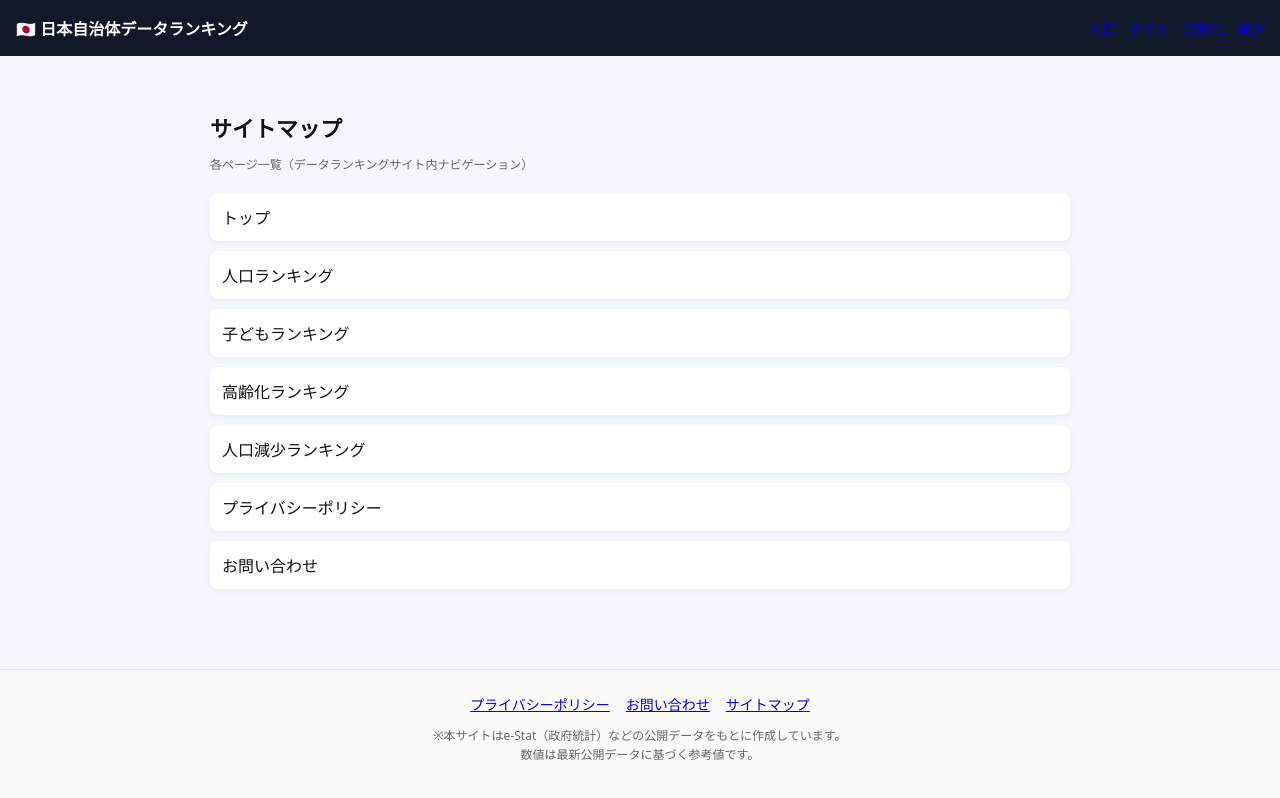
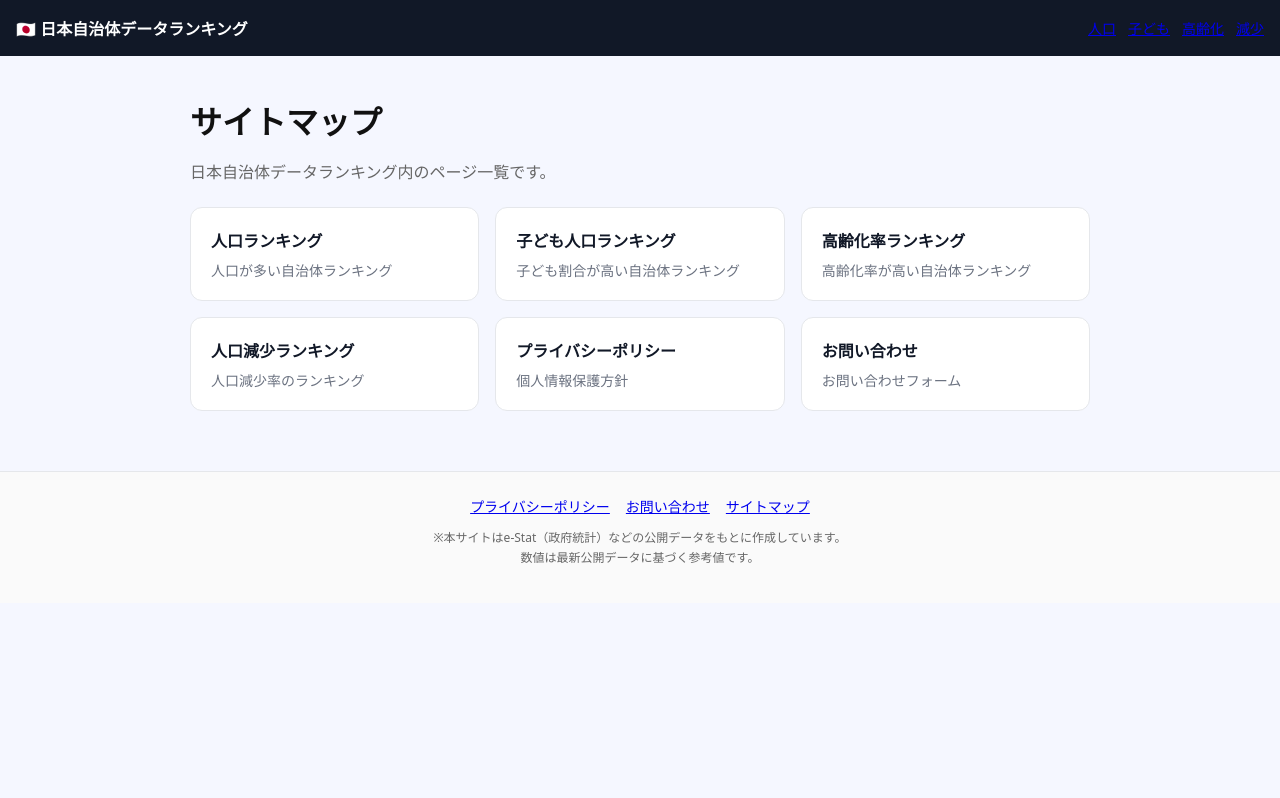
Before and after one commit to OW-beep/japan-data-site, a Next.js app: page /sitemap in a window 1280 px wide. Built offline with nearby package versions, Linux system fonts and the light colour scheme.

Commit message:
update site

```diff
--- a/app/sitemap/page.tsx
+++ b/app/sitemap/page.tsx
@@ -1,28 +1,61 @@
 import Link from "next/link";
 
 const pages = [
-  { href: "/", label: "トップ" },
-  { href: "/ranking/population", label: "人口ランキング" },
-  { href: "/ranking/child", label: "子どもランキング" },
-  { href: "/ranking/aging", label: "高齢化ランキング" },
-  { href: "/ranking/decline", label: "人口減少ランキング" },
-  { href: "/privacy", label: "プライバシーポリシー" },
-  { href: "/contact", label: "お問い合わせ" },
+  {
+    title: "人口ランキング",
+    href: "/ranking/population",
+    desc: "人口が多い自治体ランキング",
+  },
+  {
+    title: "子ども人口ランキング",
+    href: "/ranking/child",
+    desc: "子ども割合が高い自治体ランキング",
+  },
+  {
+    title: "高齢化率ランキング",
+    href: "/ranking/aging",
+    desc: "高齢化率が高い自治体ランキング",
+  },
+  {
+    title: "人口減少ランキング",
+    href: "/ranking/decline",
+    desc: "人口減少率のランキング",
+  },
+  {
+    title: "プライバシーポリシー",
+    href: "/privacy",
+    desc: "個人情報保護方針",
+  },
+  {
+    title: "お問い合わせ",
+    href: "/contact",
+    desc: "お問い合わせフォーム",
+  },
 ];
 
-export default function Page() {
+export default function SitemapPage() {
   return (
-    <div style={wrap}>
+    <div>
       <h1 style={title}>サイトマップ</h1>
 
-      <p style={note}>
-        各ページ一覧（データランキングサイト内ナビゲーション）
+      <p style={lead}>
+        日本自治体データランキング内のページ一覧です。
       </p>
 
-      <div style={list}>
-        {pages.map((p) => (
-          <Link key={p.href} href={p.href} style={item}>
-            {p.label}
+      <div style={grid}>
+        {pages.map((page) => (
+          <Link
+            key={page.href}
+            href={page.href}
+            style={card}
+          >
+            <div style={cardTitle}>
+              {page.title}
+            </div>
+
+            <div style={cardDesc}>
+              {page.desc}
+            </div>
           </Link>
         ))}
       </div>
@@ -30,33 +63,40 @@ export default function Page() {
   );
 }
 
-const wrap: React.CSSProperties = {
-  padding: 20,
+const title: React.CSSProperties = {
+  fontSize: 32,
+  fontWeight: 800,
+  marginBottom: 12,
 };
 
-const title: React.CSSProperties = {
-  fontSize: 22,
-  fontWeight: 800,
-  marginBottom: 10,
+const lead: React.CSSProperties = {
+  color: "#666",
+  marginBottom: 24,
 };
 
-const note: React.CSSProperties = {
-  fontSize: 12,
-  color: "#666",
-  marginBottom: 20,
+const grid: React.CSSProperties = {
+  display: "grid",
+  gridTemplateColumns:
+    "repeat(auto-fit,minmax(280px,1fr))",
+  gap: 16,
 };
 
-const list: React.CSSProperties = {
-  display: "flex",
-  flexDirection: "column",
-  gap: 10,
+const card: React.CSSProperties = {
+  display: "block",
+  padding: 20,
+  background: "#fff",
+  border: "1px solid #e5e7eb",
+  borderRadius: 12,
+  textDecoration: "none",
 };
 
-const item: React.CSSProperties = {
-  padding: 12,
-  background: "#fff",
-  borderRadius: 8,
-  boxShadow: "0 2px 6px rgba(0,0,0,0.05)",
-  textDecoration: "none",
-  color: "#111",
+const cardTitle: React.CSSProperties = {
+  fontWeight: 700,
+  color: "#111827",
+  marginBottom: 8,
 };
+
+const cardDesc: React.CSSProperties = {
+  color: "#6b7280",
+  fontSize: 14,
+};
```
